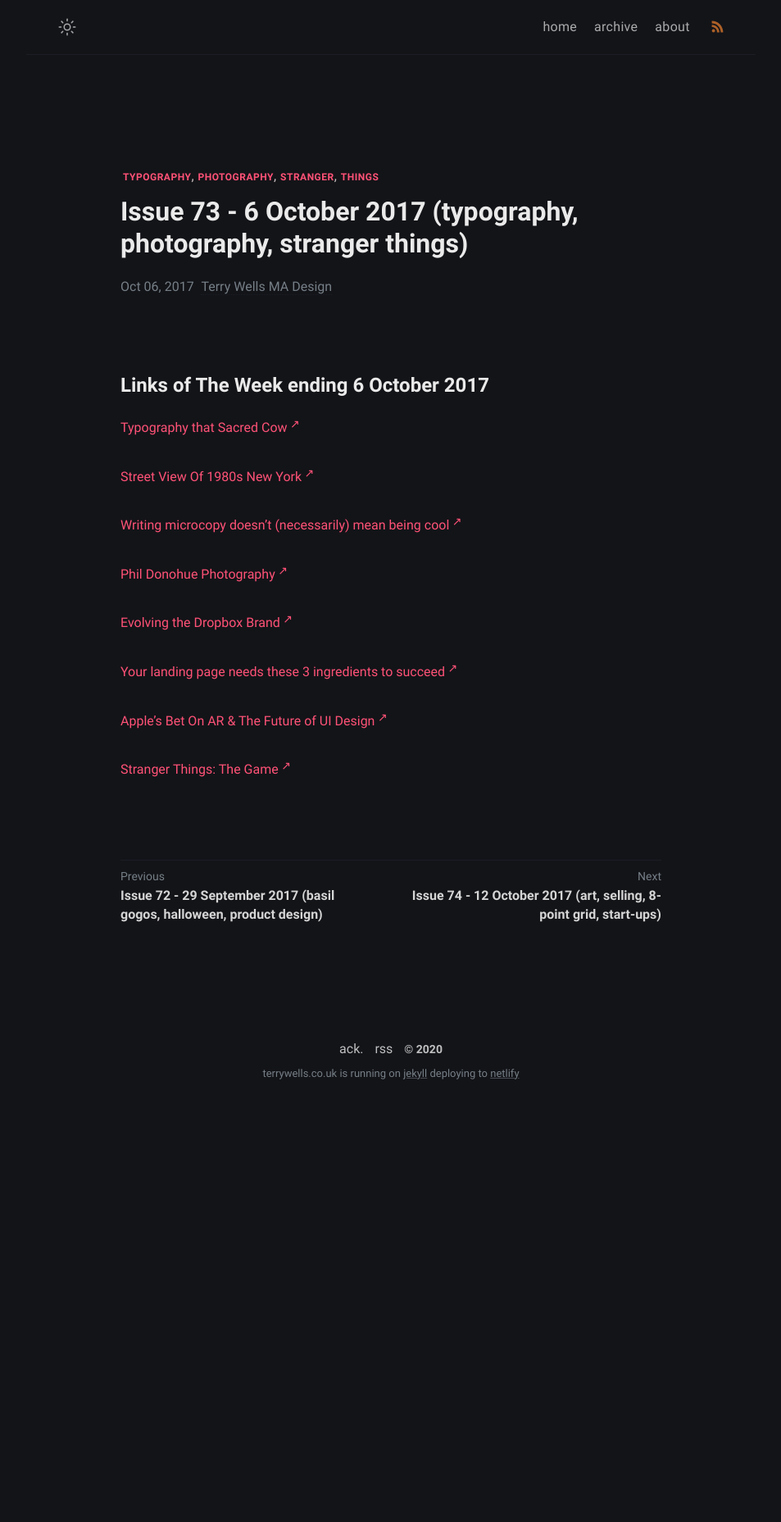
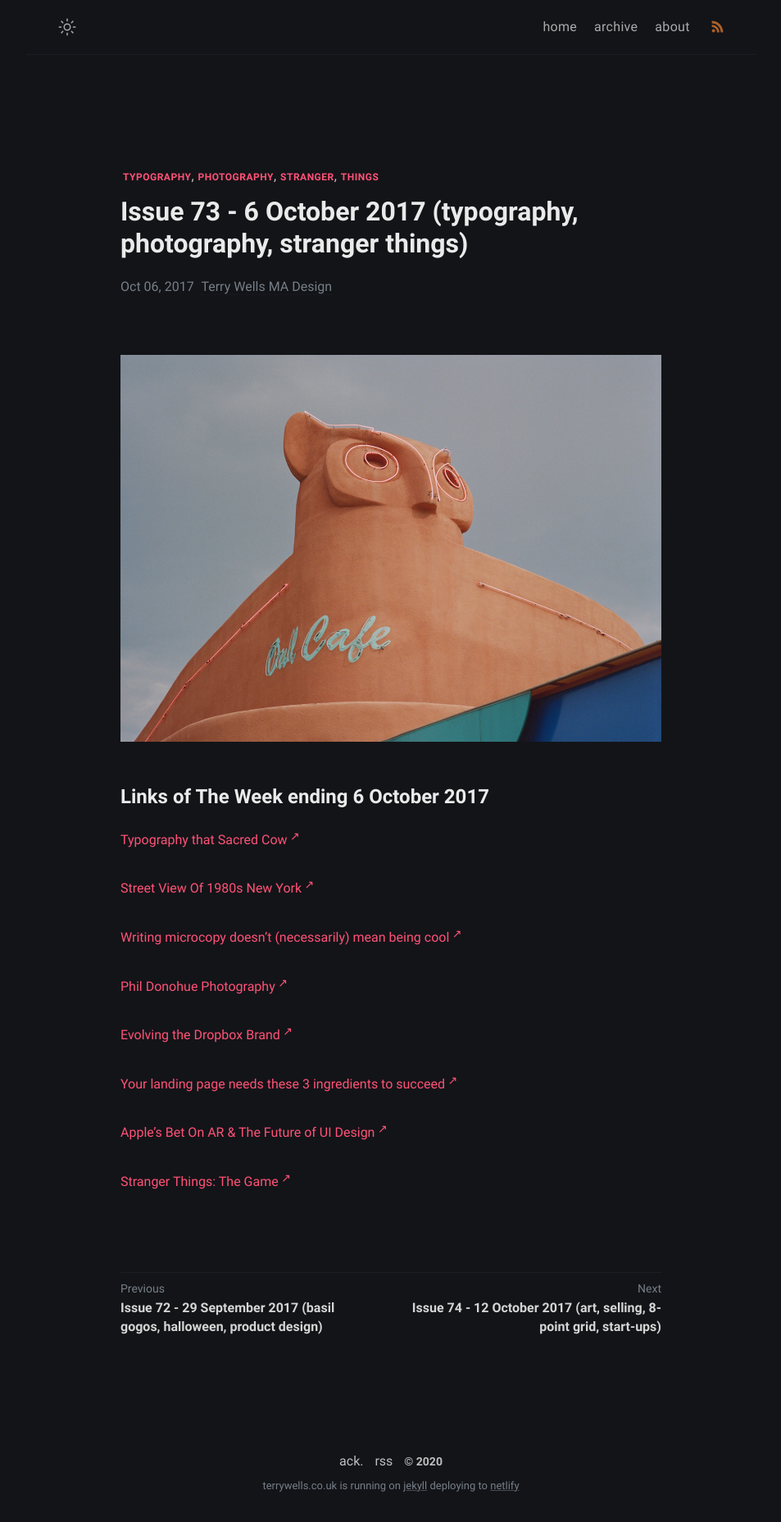
Before and after one commit to wristtattoo/jekyll-klise, a Jekyll site: the page built from _posts/2020-11-03-issue-73-6-october-2017-typography-photography-stranger-things.md, in a window 1280 px wide. Shown: the whole page at 82% size, without its empty margins (163-1116 px from the left). Built offline with Jekyll 4.4.1, drawn with Linux system fonts in a browser that asks for light colours; a script that is not in the unit is left out; before the commit the page ends 1354 px from its top, so only the background shows below that.

Commit message:
Update Links of The Week “2020-11-03-issue-73-6-october-2017-typography-photography-stranger-things”

```diff
--- a/_posts/2020-11-03-issue-73-6-october-2017-typography-photography-stranger-things.md
+++ b/_posts/2020-11-03-issue-73-6-october-2017-typography-photography-stranger-things.md
@@ -4,6 +4,8 @@ title: Issue 73 - 6 October 2017 (typography, photography, stranger things)
 tags: typography photography stranger things
 date: 2017-10-06T11:44:23.555Z
 ---
+![Typography that Sacred Cow](/assets/uploads/issue-73.jpg "Typography that Sacred Cow")
+
 # Links of The Week ending 6 October 2017
 
 <a href="https://medium.muz.li/typography-that-sacred-cow-ea7a5909ca70" target="_blank">Typography that Sacred Cow</a>
```
Also changed, not shown: assets/uploads/issue-73.jpg (added).
